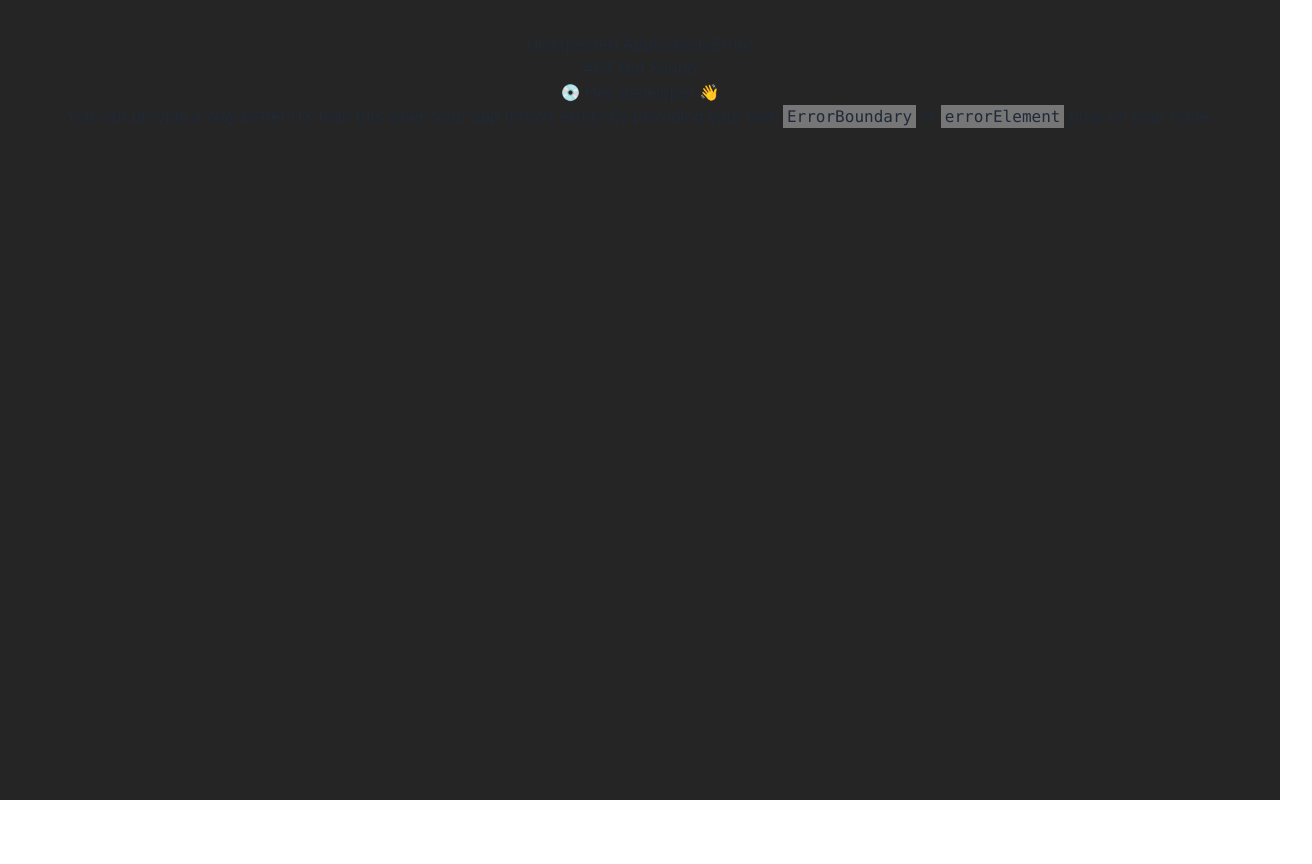
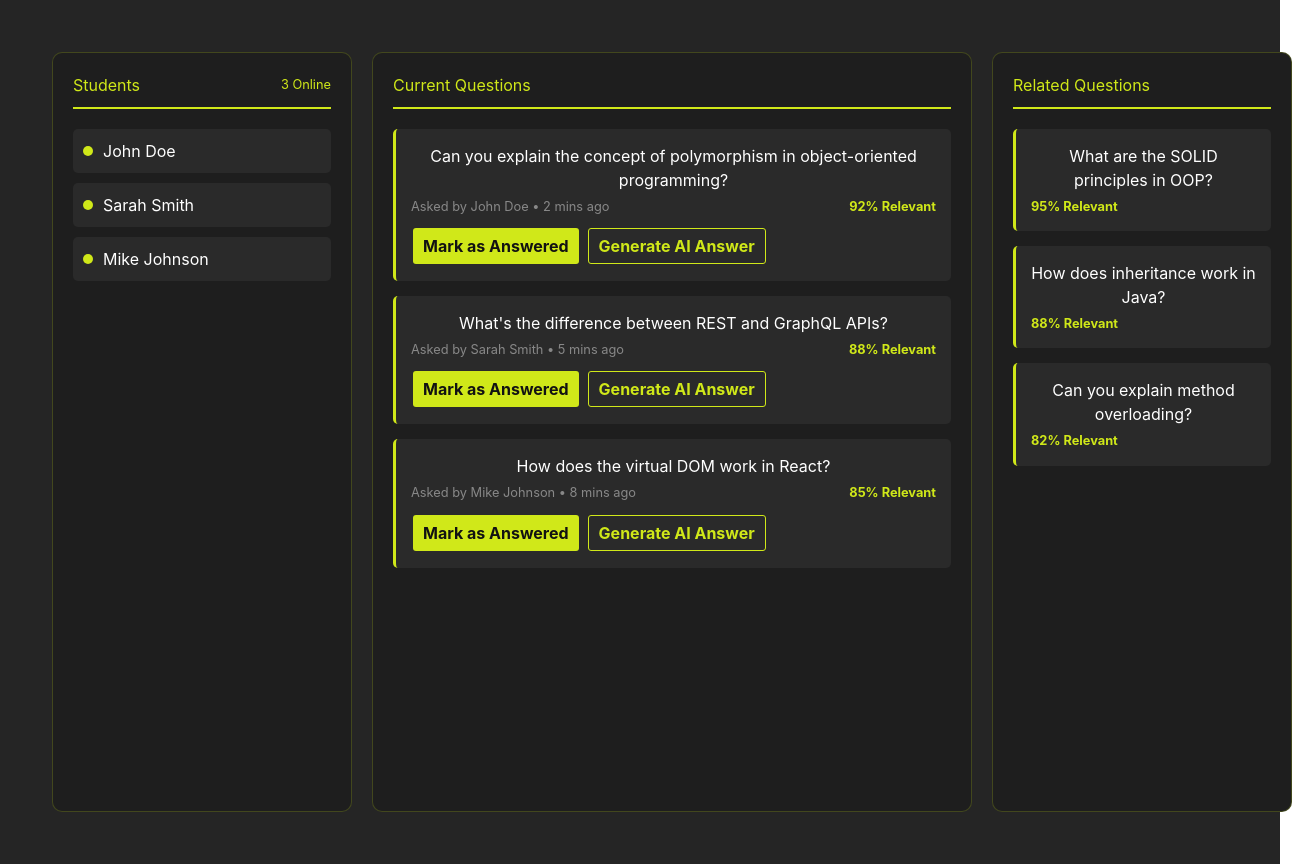
Before and after one commit to RutikRC/chat-relevancy-finder-frontend, a React (Vite) app: page /teaching-dashboard in a window 1280 px wide. Before the commit this address had no page. Shown: the whole page, 1312 px wide, since content can reach past the window. Before the commit the page ends 800 px from the top, so only its background shows below. Built offline with nearby package versions, Linux system fonts and the light colour scheme.

Commit message:
view questions dashboard by id add

```diff
--- a/src/pages/Dashboard.jsx
+++ b/src/pages/Dashboard.jsx
@@ -1,6 +1,6 @@
 import React from "react";
 import { useFetchRoomsQuery } from "../store/store";
-import { Link } from "react-router-dom";
+import { Link, useNavigate } from "react-router-dom";
 // import "./Dashboard.css"; // Assuming the styles are in an external CSS file
 
 const Dashboard = () => {
@@ -11,6 +11,11 @@ const Dashboard = () => {
     { id: 3, name: "Students", icon: "users" },
     { id: 4, name: "Settings", icon: "settings" },
   ];
+  const navigate = useNavigate();
+
+  const handleView = (record) => {
+    navigate(`/questions-dashboard/${record?._id}`);
+  };
 
   // const previousClasses = [
   //   { id: 1, title: "Math Class", questions: 10 },
@@ -70,7 +75,12 @@ const Dashboard = () => {
                         {classItem.content} Content
                       </div>
                     </div>
-                    <button className="view-btn">View</button>
+                    <button
+                      className="view-btn"
+                      onClick={() => handleView(classItem)}
+                    >
+                      View
+                    </button>
                   </div>
                 ))}
               </div>
--- /dev/null
+++ b/src/pages/TeachingQuestionDashboard.jsx
@@ -0,0 +1,129 @@
+import React, { useState } from 'react';
+import './teacherMeetingDashboard.css';
+
+const TeacherMeetingDashboard = () => {
+  const [questions, setQuestions] = useState([
+    {
+      id: 1,
+      text: "Can you explain the concept of polymorphism in object-oriented programming?",
+      author: "John Doe",
+      time: "2 mins ago",
+      relevance: 92,
+      answered: false,
+      aiResponse: null,
+    },
+    {
+      id: 2,
+      text: "What's the difference between REST and GraphQL APIs?",
+      author: "Sarah Smith",
+      time: "5 mins ago",
+      relevance: 88,
+      answered: false,
+      aiResponse: null,
+    },
+    {
+      id: 3,
+      text: "How does the virtual DOM work in React?",
+      author: "Mike Johnson",
+      time: "8 mins ago",
+      relevance: 85,
+      answered: false,
+      aiResponse: null,
+    },
+  ]);
+
+  const relatedQuestions = [
+    { text: "What are the SOLID principles in OOP?", relevance: 95 },
+    { text: "How does inheritance work in Java?", relevance: 88 },
+    { text: "Can you explain method overloading?", relevance: 82 },
+  ];
+
+  const toggleAnswered = (id) => {
+    setQuestions((prevQuestions) =>
+      prevQuestions.map((q) =>
+        q.id === id ? { ...q, answered: !q.answered } : q
+      )
+    );
+  };
+
+  const generateAIResponse = (id) => {
+    const aiResponses = {
+      1: "Polymorphism in OOP allows objects of different classes to be treated as objects of a common base class...",
+      2: "REST APIs follow a resource-based architecture with standard HTTP methods...",
+      3: "The Virtual DOM is a lightweight copy of the actual DOM...",
+    };
+
+    setQuestions((prevQuestions) =>
+      prevQuestions.map((q) =>
+        q.id === id
+          ? { ...q, aiResponse: aiResponses[id] || "AI response not available." }
+          : q
+      )
+    );
+  };
+
+  return (
+    <div className="container3">
+      {/* Left Section */}
+      <div className="section">
+        <h2>
+          Students <span className="student-count">{questions.length} Online</span>
+        </h2>
+        <ul className="student-list">
+          {["John Doe", "Sarah Smith", "Mike Johnson"].map((student, index) => (
+            <li key={index} className="student-item">
+              <span className="student-status"></span>
+              {student}
+            </li>
+          ))}
+        </ul>
+      </div>
+
+      {/* Middle Section */}
+      <div className="section">
+        <h2>Current Questions</h2>
+        <div>
+          {questions.map((q) => (
+            <div key={q.id} className={`question-card ${q.answered ? 'answered' : ''}`}>
+              <p>{q.text}</p>
+              <div className="question-meta">
+                <span>Asked by {q.author} • {q.time}</span>
+                <span className="relevance-score">{q.relevance}% Relevant</span>
+              </div>
+              <div className="question-actions">
+                <button className="btn" onClick={() => toggleAnswered(q.id)}>
+                  {q.answered ? 'Mark as Pending' : 'Mark as Answered'}
+                </button>
+                <button className="btn btn-secondary" onClick={() => generateAIResponse(q.id)}>
+                  Generate AI Answer
+                </button>
+              </div>
+              {q.aiResponse && (
+                <div className="ai-response">
+                  {q.aiResponse}
+                </div>
+              )}
+            </div>
+          ))}
+        </div>
+      </div>
+
+      {/* Right Section */}
+      <div className="section">
+        <h2>Related Questions</h2>
+        <div>
+          {relatedQuestions.map((rq, index) => (
+            <div key={index} className="question-card">
+              <p>{rq.text}</p>
+              <div className="question-meta">
+                <span className="relevance-score">{rq.relevance}% Relevant</span>
+              </div>
+            </div>
+          ))}
+        </div>
+      </div>
+    </div>
+  );
+};
+
+export default TeacherMeetingDashboard;
--- /dev/null
+++ b/src/pages/teacherMeetingDashboard.css
@@ -0,0 +1,120 @@
+.container3 {
+    display: grid;
+    grid-template-columns: 1fr 2fr 1fr;
+    gap: 20px;
+    padding: 20px;
+    height: 100vh;
+    min-width: 100vw;
+}
+
+.section {
+    background-color: #1e1e1e;
+    border-radius: 10px;
+    padding: 20px;
+    border: 1px solid rgb(208, 232, 25, 0.2);
+    overflow-y: auto;
+}
+
+.section h2 {
+    color: rgb(208, 232, 25);
+    margin-bottom: 20px;
+    border-bottom: 2px solid rgb(208, 232, 25);
+    padding-bottom: 10px;
+    display: flex;
+    justify-content: space-between;
+    align-items: center;
+}
+
+.student-list {
+    list-style: none;
+}
+
+.student-item {
+    display: flex;
+    align-items: center;
+    margin-bottom: 10px;
+    padding: 10px;
+    background-color: #2a2a2a;
+    border-radius: 5px;
+    color: #fff;
+}
+
+.student-status {
+    width: 10px;
+    height: 10px;
+    background-color: rgb(208, 232, 25);
+    border-radius: 50%;
+    margin-right: 10px;
+}
+
+.question-card {
+    background-color: #2a2a2a;
+    padding: 15px;
+    margin-bottom: 15px;
+    border-radius: 5px;
+    border-left: 3px solid rgb(208, 232, 25);
+    position: relative;
+}
+
+.question-meta {
+    font-size: 0.8em;
+    color: #888;
+    margin-top: 5px;
+    display: flex;
+    justify-content: space-between;
+    align-items: center;
+}
+
+.relevance-score {
+    color: rgb(208, 232, 25);
+    font-weight: bold;
+}
+
+.btn {
+    background-color: rgb(208, 232, 25);
+    color: #121212;
+    border: none;
+    padding: 5px 10px;
+    border-radius: 3px;
+    cursor: pointer;
+    font-weight: bold;
+    margin: 2px;
+}
+
+.btn:hover {
+    background-color: rgb(188, 212, 5);
+}
+
+.btn-secondary {
+    background-color: #2a2a2a;
+    color: rgb(208, 232, 25);
+    border: 1px solid rgb(208, 232, 25);
+}
+
+.btn-secondary:hover {
+    background-color: #3a3a3a;
+}
+
+.question-actions {
+    margin-top: 10px;
+    display: flex;
+    gap: 5px;
+}
+
+.answered {
+    border-left-color: #4CAF50;
+}
+
+.ai-response {
+    margin-top: 10px;
+    padding: 10px;
+    background-color: #1a1a1a;
+    border-radius: 3px;
+    border-left: 2px solid rgb(208, 232, 25);
+    display: none;
+}
+
+.student-count {
+    font-size: 0.8em;
+    color: rgb(208, 232, 25);
+}
```
Also changed, not shown: src/Router.jsx (+6 -1 lines).
